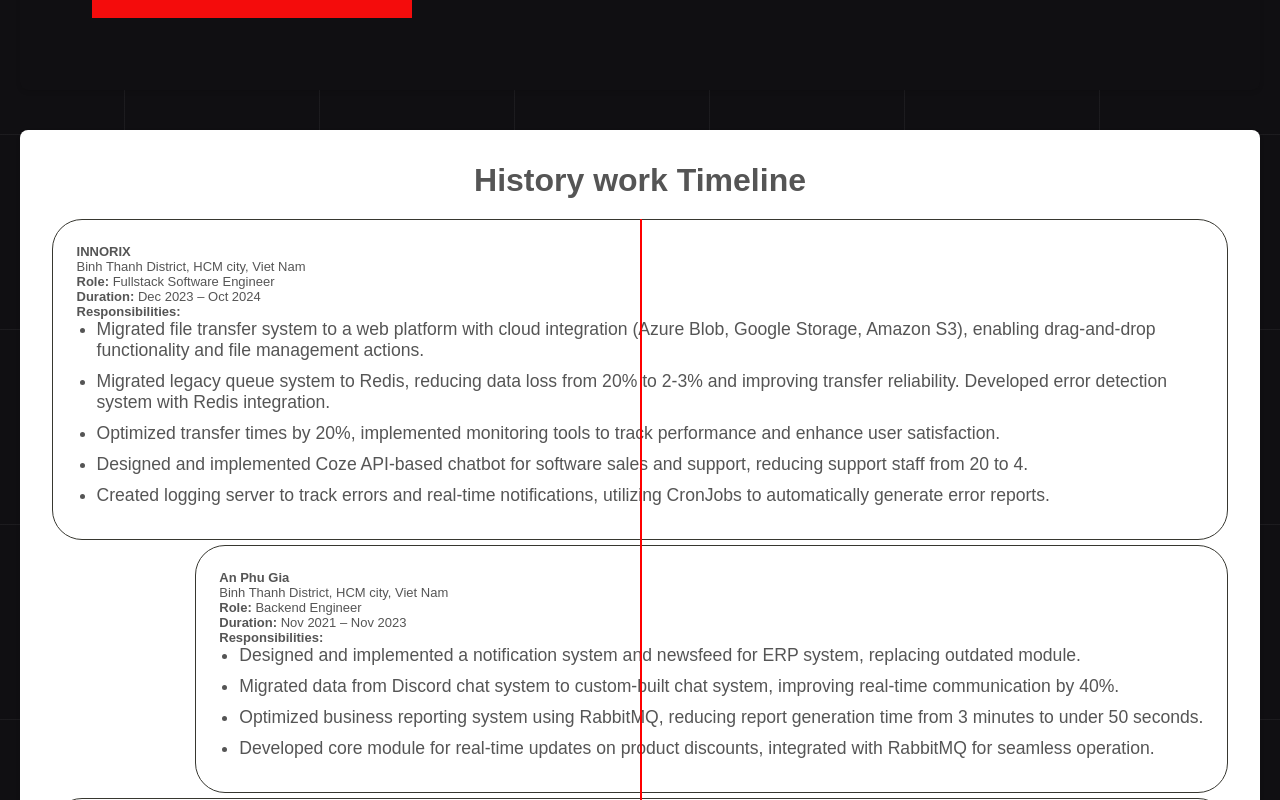
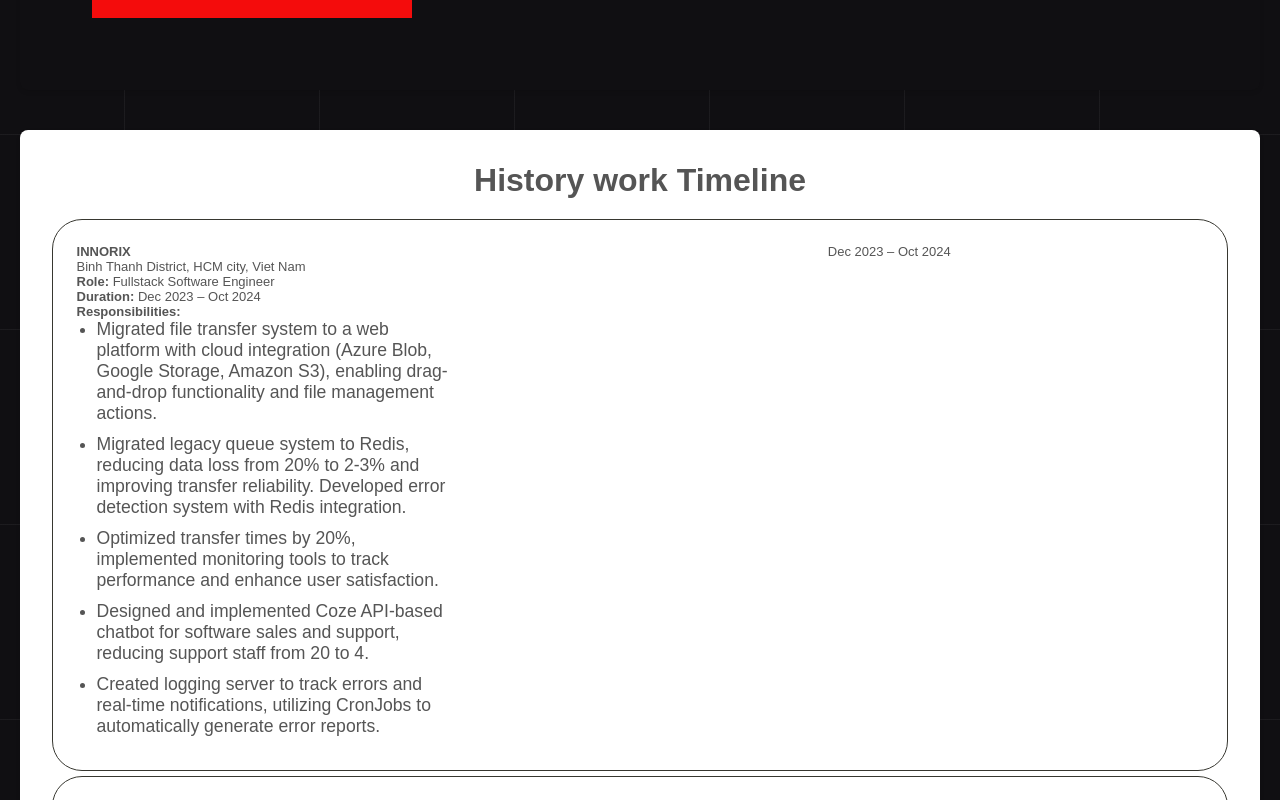
Before and after one commit to hienleke/portfolio_website, a React (Create React App) app in the folder my-react-app/: page / in a window 1280 px wide. Shown: the part 840-1640 px from the top of the page. Built offline with nearby package versions, Linux system fonts and the light colour scheme.

Commit message:
refactor styles and improve layout for About and Experience components

```diff
--- a/my-react-app/src/App.css
+++ b/my-react-app/src/App.css
@@ -26,16 +26,20 @@
 	--tony-block-border-radius: 0;
 	--tony-container-width: 1400px;
 }
+*, ::before, ::after
+{
+	box-sizing: border-box;
+}
 
 * {
 	margin: 0;
 	padding: 0;
 	box-sizing: border-box;
 	color: var(--tony-light-element-text);
-  scrollbar-width: thin;
-  scrollbar-color: #888 transparent;
-  scroll-behavior: smooth;
-  color: var(--valor-dark-header);
+  	scrollbar-width: thin;
+  	scrollbar-color: #888 transparent;
+  	scroll-behavior: smooth;
+  	color: var(--valor-dark-header);
 }
 
 body {
--- a/my-react-app/src/components/About/About.jsx
+++ b/my-react-app/src/components/About/About.jsx
@@ -4,12 +4,12 @@
 const About = () => {
   return (
     <section className="about">
-      <div class="infor" style={ { flex : 2 }}>
+      <div className="infor" style={ { flex : 2 }}>
         <h1 style={{ color: 'var(--tony-color1)' }}>Hello,</h1>
         <h1 style={{ color: 'var()' }}>My name is Le Ke Hien (Tony)</h1>
         <button style={{ marginTop: '10rem' ,  border : "none" ,   width : '20rem' , height : '8rem'  , fontSize : '3rem' , backgroundColor : 'var(--tony-color1)'}}>Get in touch</button>
       </div>
-      <div class="person-image" style={{  flex : 1  }} >
+      <div className="person-image" style={{  flex : 1  }} >
        <img src={lekehien}></img>
       </div>
 
--- a/my-react-app/src/components/Experience/Experience.css
+++ b/my-react-app/src/components/Experience/Experience.css
@@ -3,24 +3,17 @@
 	border-radius: 0.5rem;
 	box-shadow: 0 2px 4px rgba(0, 0, 0, 0.1);
 	background-color: var(--tony-white-background);
+	font-size: 1.1rem;
+	color: #555;
+	height: 100%;
+}
+.expericence-headLine {
+	height: 20%;
 }
 
 .experience h2 {
 	font-size: 2rem;
 	margin-bottom: 20px;
-  }
-
-  .experience {
-    margin-bottom: 30px;
-  }
-
-  .experience-item {
-    width: 50%;
-  }
-
-  .experience  {
-    font-size: 1.1rem;
-    color: #555;
 }
 
 .experience ul {
@@ -32,51 +25,51 @@
 	font-size: 1.1rem;
 	margin-bottom: 10px;
 }
-
-  .wrap-line{
-    position: absolute;
-    width: 2px;
-    height: 100%;
-    left: 50%;
-    background-color:  red;
-    z-index: 1;
+.experience-content {
+	position: relative;
+	display: flex;
+	flex-direction: column;
+	gap: 5px;
+	width: 100%;
+	height: 80%;
 }
 
+
 .red-color {
-    color: var(--brand-red)
+	color: var(--brand-red);
 }
 
-  .dot{
+
+.point-timeLine{
   width: 30px;
   height: 30px;
-    background-color:  red;
-    border-radius: 30px;
+  background-color: red;
+  z-index: 2;
 }
 
-  .year{
-
+.dot {
+	flex :1
 }
 
-  .experience-content{
+.year {
+ flex: 1
+}
+
+.experience-item {
+	position: relative;
 	display: flex;
-    flex-direction: column;
-    gap : 5px;
+	padding: 2%;
+	border: 1px solid #373730;
+	border-radius: 30px;
+	font-size: small;
+	height: auto;
 	width: 100%;
 }
 
-  .experience-item{
-    padding : 2%;
-    border: 1px solid #373730;
-    border-radius: 30px;
-    font-size: small;
-    width: auto;
-    height: auto;
+.experience-item .content{
+flex : 1
 }
 
-  .experience-item.left{
-    align-self: flex-start;
+.dot.middle-item{
+  margin: 0 auto;
 }
-
-  .experience-item.right{
-    align-self: flex-end;
-  }
--- a/my-react-app/src/components/Experience/Experience.jsx
+++ b/my-react-app/src/components/Experience/Experience.jsx
@@ -1,7 +1,8 @@
-import React from 'react';
-import './Experience.css'
+import React, { useState, useEffect , useRef } from "react";
+import "./Experience.css";
+const Experience = () => {
 
-const Experience = () => {
+
 	const experiences = [
 		{
 			company: "INNORIX",
@@ -13,8 +14,8 @@
 				"Migrated legacy queue system to Redis, reducing data loss from 20% to 2-3% and improving transfer reliability. Developed error detection system with Redis integration.",
 				"Optimized transfer times by 20%, implemented monitoring tools to track performance and enhance user satisfaction.",
 				"Designed and implemented Coze API-based chatbot for software sales and support, reducing support staff from 20 to 4.",
-        "Created logging server to track errors and real-time notifications, utilizing CronJobs to automatically generate error reports."
-      ]
+				"Created logging server to track errors and real-time notifications, utilizing CronJobs to automatically generate error reports.",
+			],
 		},
 		{
 			company: "An Phu Gia",
@@ -25,8 +26,8 @@
 				"Designed and implemented a notification system and newsfeed for ERP system, replacing outdated module.",
 				"Migrated data from Discord chat system to custom-built chat system, improving real-time communication by 40%.",
 				"Optimized business reporting system using RabbitMQ, reducing report generation time from 3 minutes to under 50 seconds.",
-        "Developed core module for real-time updates on product discounts, integrated with RabbitMQ for seamless operation."
-      ]
+				"Developed core module for real-time updates on product discounts, integrated with RabbitMQ for seamless operation.",
+			],
 		},
 		{
 			company: "Robert Bosch Engineering & Business Solutions Vietnam",
@@ -35,34 +36,95 @@
 			duration: "Jan 2021 – Jun 2021",
 			responsibilities: [
 				"Researched and developed web services, coding conventions, style guides, and design patterns for backend systems.",
-        "Collaborated with team leader to design database schema and implement backend services, including comment, newsfeed, and notification systems."
-      ]
+				"Collaborated with team leader to design database schema and implement backend services, including comment, newsfeed, and notification systems.",
+			],
+		},
+	];
+	const scrollComponent = useRef(null);
+	const [height_wrapLine, setHeight_wrapLine] = useState(0);
+	const handleIntersection = (entries) => {
+	  entries.forEach((entry) => {
+		const { top, bottom } = entry.boundingClientRect; // Get element's position relative to the viewport
+		const viewportHeight = window.innerHeight; // Height of the viewport
+		const elementHeight = entry.target.offsetHeight; // Height of the element itself
+
+		// Calculate visible part of the element
+		const visibleTop = Math.max(0, top);
+		const visibleBottom = Math.min(viewportHeight, bottom);
+		const visibleHeight = visibleBottom - visibleTop;
+
+		// Calculate the visibility percentage
+		const percentage = Math.max(0, Math.min(100, (visibleHeight / elementHeight) * 100));
+
+		  setHeight_wrapLine(`${percentage}%`);
+		  console.log('height_wrapLine', height_wrapLine);
+	  });
+	};
+
+	useEffect(() => {
+		if (!scrollComponent.current) return;
+	  const observer = new IntersectionObserver(handleIntersection, {
+		threshold: Array.from({ length: 101 }, (_, i) => i / 100),
+	  });
+
+	  // Start observing the component when the component is mounted
+	  if (scrollComponent.current) {
+		observer.observe(scrollComponent.current);
 	  }
-  ];
+
+	  return () => observer.disconnect();
+	}, []);
+
+
 
 	return (
-    <section className="experience"    >
-      <h2 className='headLine'> <span className='red-color'>History work</span>  <span></span>Timeline</h2>
-      <div className='wrap-line'></div>
-      <div className='experience-content'>
-        {experiences.map((ex , index) => {
-          return (<div key={ex.company} className={`experience-item ${index % 2 ==0  ? 'left' : 'right'}`}> {/* Using a unique key for each experience */}
+		<section  ref={scrollComponent} className="experience">
+			<h2 className="headLine expericence-headLine">
+				{" "}
+				<span className="red-color">History work</span> <span></span>Timeline
+			</h2>
+			<div className="experience-content">
+				<div className="wrap-line" style={{
+					position: 'absolute',
+					width: '2px',
+					height: `${height_wrapLine}%`,
+					left: '50%',
+					backgroundColor: 'red',
+					zIndex: 1,
+				}}></div>
+				{experiences.map((ex, index) => {
+					return (
+						<div key={ex.company} className={`experience-item`}>
+							{" "}
+							{/* Using a unique key for each experience */}
+							<div className="content">
 								<h4>{ex.company}</h4>
 								<p>{ex.location}</p>
-            <p><strong>Role:</strong> {ex.role}</p>
-            <p><strong>Duration:</strong> {ex.duration}</p>
+								<p>
+									<strong>Role:</strong> {ex.role}
+								</p>
+								<p>
+									<strong>Duration:</strong> {ex.duration}
+								</p>
 								<p>
 									{ex.techstack?.map((tech, index) => (
 										<span key={index}>{tech}</span>
 									))}
 								</p>
 
-            <p><strong>Responsibilities:</strong></p>
+								<p>
+									<strong>Responsibilities:</strong>
+								</p>
 								<ul>
 									{ex.responsibilities.map((responsibility, index) => (
 										<li key={index}>{responsibility}</li>
 									))}
 								</ul>
+							</div>
+							<div className="dot">
+
+							</div>
+							<div className="year">{ex.duration}</div>
 						</div>
 					);
 				})}
@@ -72,26 +134,3 @@
 };
 
 export default Experience;
-
-
-const year = ()=> {
-  return (
-    <div className='year'>
-
-  </div>
-)
-}
-
-const experience = () => {
-  return (
-    <div className='experience-item'>
-
-    </div>
-  )
-}
-
-const dot = () => {
-  return <div className='dot'>
-
-  </div>
-}
--- a/my-react-app/src/index.css
+++ b/my-react-app/src/index.css
@@ -9,3 +9,7 @@
   font-family: source-code-pro, Menlo, Monaco, Consolas, 'Courier New',
     monospace;
 }
+
+html {
+  scroll-behavior: smooth;
+}
```
Lines whose indentation alone changed are shown as unchanged.
